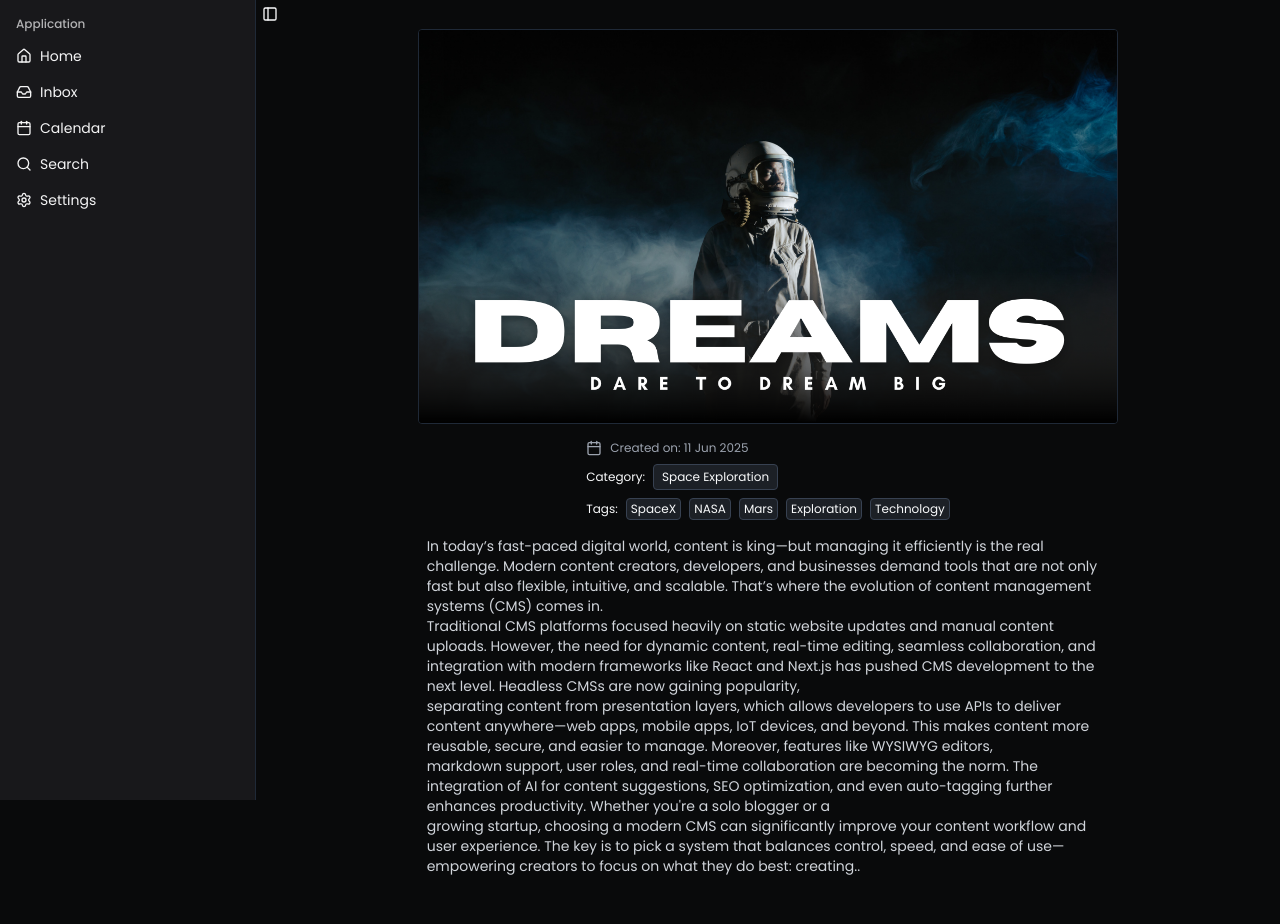
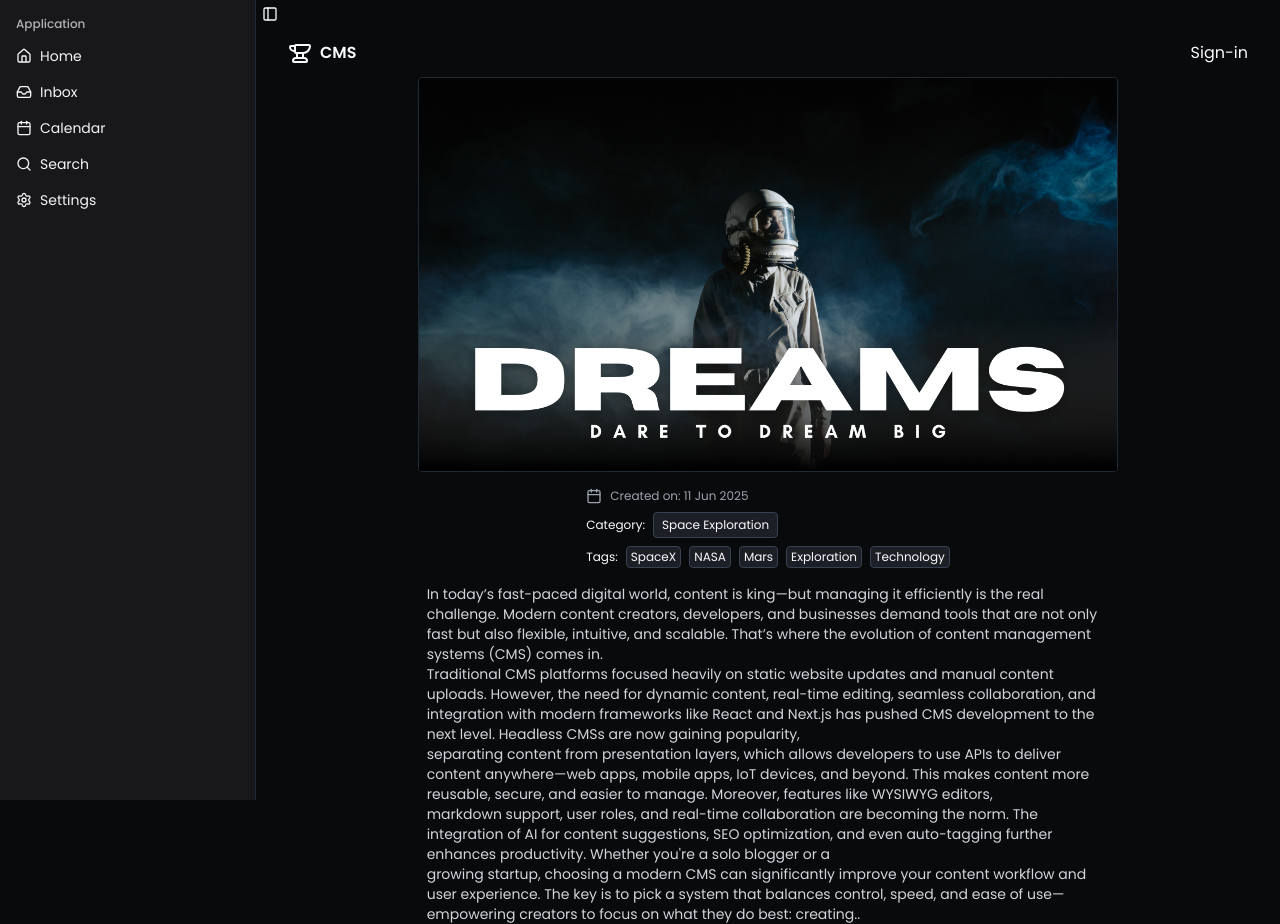
Before and after one commit to BheemaReddy07/Content-Management-System, a Next.js app: page /blog/1 in a window 1280 px wide. Before the commit the page ends 876 px from the top, so only its background shows below. Built offline with nearby package versions, Linux system fonts and the light colour scheme.

Commit message:
navbar begin

```diff
--- a/src/app/layout.js
+++ b/src/app/layout.js
@@ -4,6 +4,7 @@ import { SidebarProvider, SidebarTrigger } from "@/components/ui/sidebar";
 import { AppSidebar } from "@/components/app-sideba";
 
  import {Poppins} from 'next/font/google'
+import Navbar from "@/components/navbar";
 
 const poppins = Poppins({
   subsets: ["latin"],
@@ -27,6 +28,7 @@ export default function RootLayout({ children }) {
           <AppSidebar />
           <main className="w-full">
             <SidebarTrigger />
+            <Navbar />
                 {children}
           </main>
         </SidebarProvider>
--- /dev/null
+++ b/src/components/navbar.jsx
@@ -0,0 +1,19 @@
+import { Anvil } from "lucide-react";
+import Link from "next/link";
+
+export default function Navbar(){
+    const auth =false;
+    return (
+        <nav className="w-full px-8 h-12 flex  justify-between items-center">
+            <Link href ="/" className="flex items-center gap-2">
+            <Anvil />
+            <span className="font-extrabold">CMS</span>
+            </Link>
+            {
+                auth ?
+                <div>Authentication is done</div>
+                :<Link href="/sign-in">Sign-in</Link>
+            }
+        </nav>
+    )
+}
```
